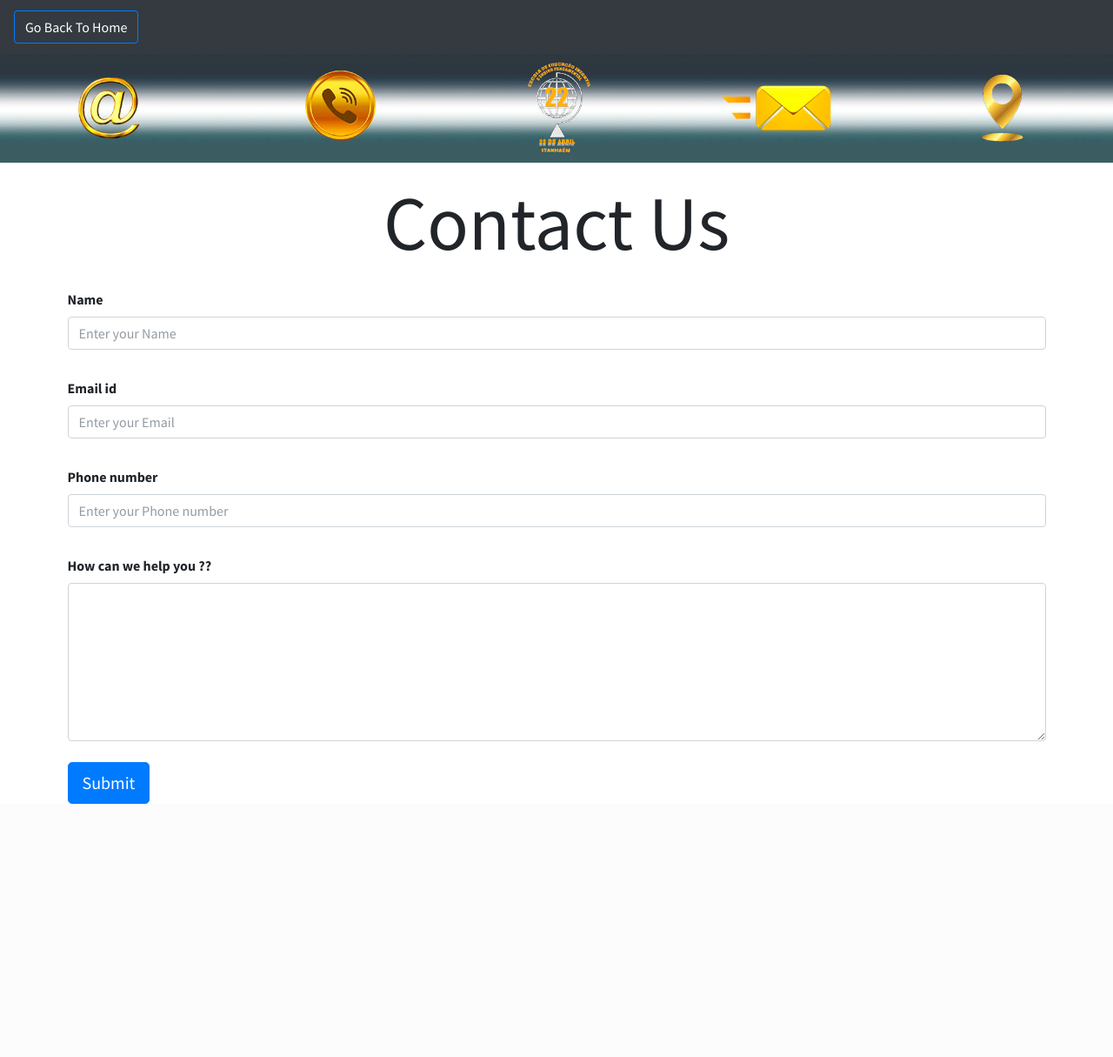
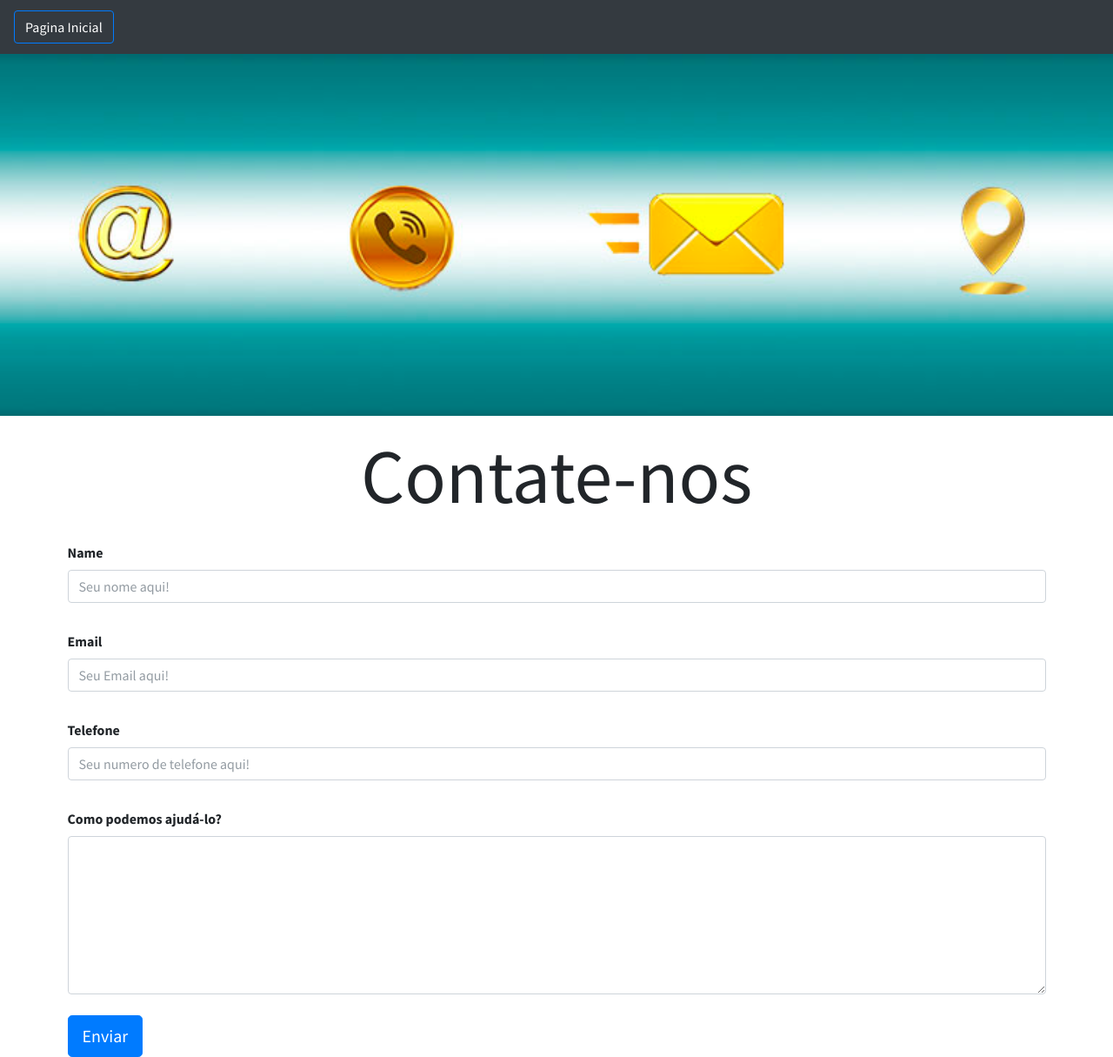
Before and after one commit to Rafacssantos/gestao_escolar, a Django app: page /contact in a window 1280 px wide. Shown: the whole page at 87% size. Before the commit the page ends 924 px from the top, so only its background shows below. Run offline with Django 3.2, Linux system fonts and the light colour scheme; some libraries are stand-ins or nearby versions.

Commit message:
atualização

```diff
--- a/main_app/templates/main_app/contact.html
+++ b/main_app/templates/main_app/contact.html
@@ -5,7 +5,7 @@
 
 
  <nav class="navbar navbar-expand-lg navbar-dark bg-dark">
-                  <a href="/ " class="btn btn-outline-primary my-1 mx-2">Go Back To Home </a>
+                  <a href="/ " class="btn btn-outline-primary my-1 mx-2">Pagina Inicial </a>
                     <button class="navbar-toggler" type="button" data-toggle="collapse" data-target="#navbarSupportedContent" aria-controls="navbarSupportedContent" aria-expanded="false" aria-label="Toggle navigation">
                       <span class="navbar-toggler-icon"></span>
                     </button>
@@ -28,32 +28,32 @@
                   </nav>
 <div class="container-fluid px-0">
 
-    <img src="{% static 'dist/img/contact.jpg' %}" class="d-block w-100 mx-0" alt="...">
+    <img src="{% static 'dist/img/contact1.jpg' %}" class="d-block w-100 mx-0" alt="...">
 </div>
 <div class="container">
     <h1 class="text-center my-3 display-2">
-        <b>Contact Us</b>
+        <b>Contate-nos</b>
     </h1>
 <form action="/contact" method="post">
 {% csrf_token %}
     <div class="mb-3 py-2">
   <label for="exampleFormControlInput1" class="form-label"><b>Name</b></label>
-  <input type="name" class="form-control" id="exampleFormControlInput1" name = "name" placeholder="Enter your Name">
+  <input type="name" class="form-control" id="exampleFormControlInput1" name = "name" placeholder="Seu nome aqui!">
 </div>
         <div class="mb-3 py-2">
-            <label for="exampleFormControlInput1" class="form-label"><b>Email id</b></label>
-  <input type="email" class="form-control" id="exampleFormControlInpu2"name = "email" placeholder="Enter your Email">
+            <label for="exampleFormControlInput1" class="form-label"><b>Email</b></label>
+  <input type="email" class="form-control" id="exampleFormControlInpu2"name = "email" placeholder="Seu Email aqui!">
 </div>
         <div class="mb-3 py-2">
-            <label for="exampleFormControlInput1" class="form-label"><b>Phone number</b></label>
-  <input type="number" class="form-control" id="exampleFormControlInput3"  name = "phone" placeholder="Enter your Phone number">
+            <label for="exampleFormControlInput1" class="form-label"><b>Telefone</b></label>
+  <input type="number" class="form-control" id="exampleFormControlInput3"  name = "phone" placeholder="Seu numero de telefone aqui!">
 </div>
 <div class="mb-3 py-2">
-    <label for="exampleFormControlTextarea1" class="form-label"><b>How can we help you ??</b></label>
+    <label for="exampleFormControlTextarea1" class="form-label"><b>Como podemos ajudá-lo?</b></label>
   <textarea class="form-control" id="exampleFormControlTextarea1" rows="7" name = "desc"></textarea>
 </div>
 
-     <button type="submit" class="btn btn-primary btn-lg ">Submit</button>
+     <button type="submit" class="btn btn-primary btn-lg ">Enviar</button>
         </form>
 </div>
 
```
Also changed, not shown: main_app/templates/main_app/home.html (+7 -7 lines), main_app/static/dist/img/contact1.jpg (added), main_app/static/dist/img/slider1.jpg (added), main_app/static/dist/img/slider2.jpg (added), main_app/static/dist/img/slider3.jpg (added), main_app/static/dist/img/slider4.jpg (added), main_app/static/dist/img/slider5.jpg (added), main_app/static/dist/img/slider6.jpg (added), main_app/static/dist/img/slider7.jpg (added).
